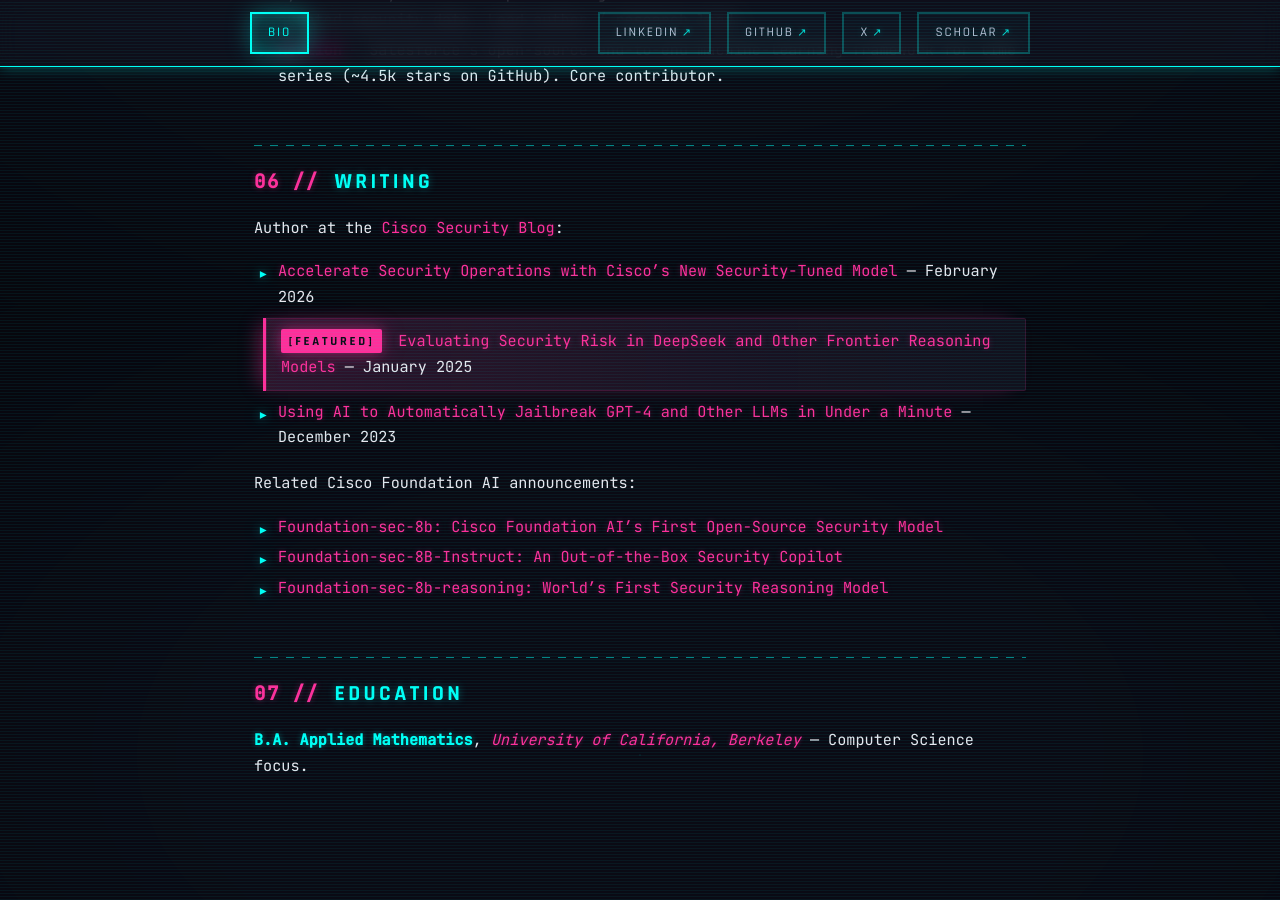
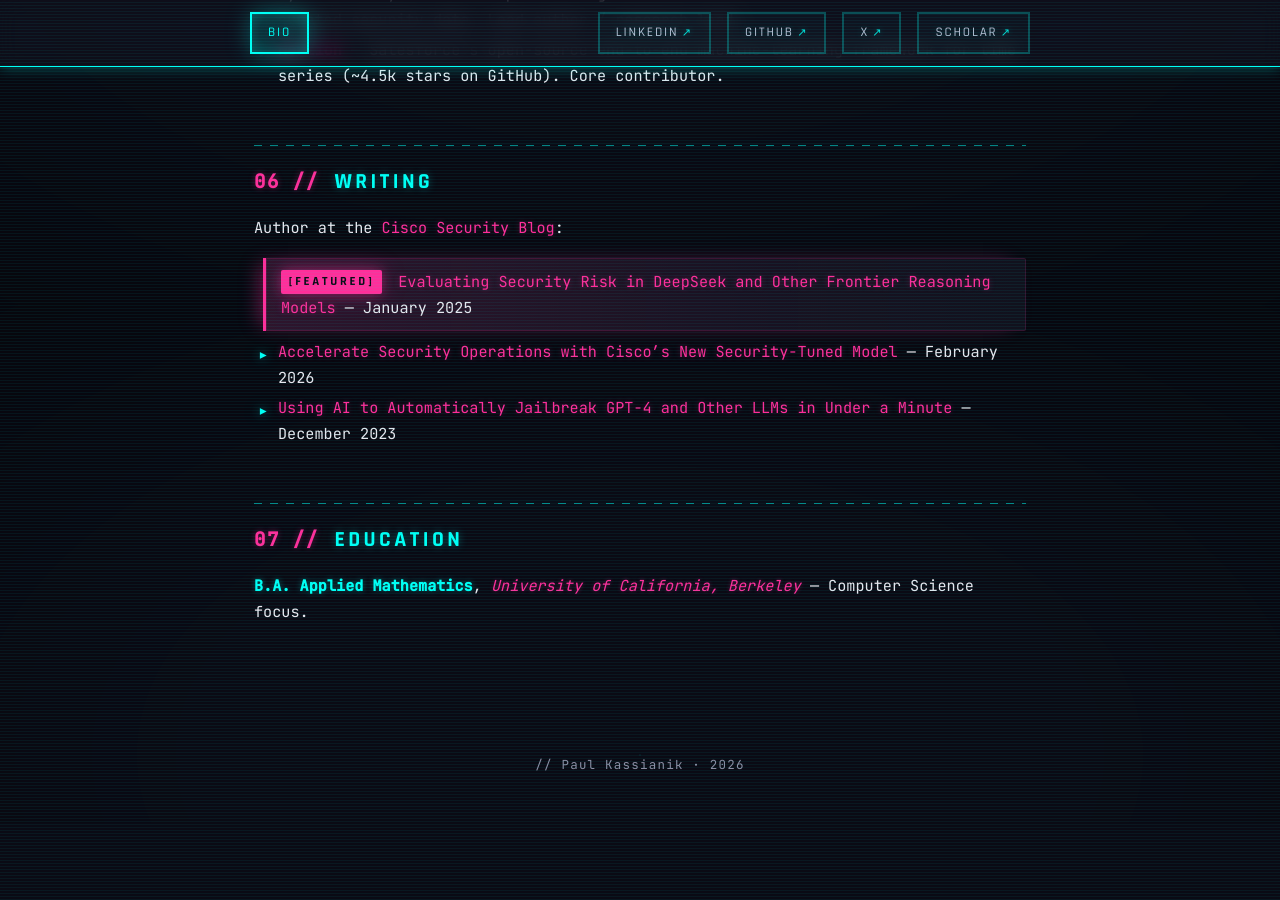
Before and after one commit to paulkass/paulkass.github.io, a Jekyll site: the page built from index.md, in a window 1280 px wide and 900 px high, scrolled down 2395 px. Built offline with Jekyll 4.4.1, drawn with Linux system fonts in a browser that asks for light colours.

Commit message:
Pin featured writing to top; drop Foundation AI announcements list

```diff
--- a/index.md
+++ b/index.md
@@ -102,15 +102,9 @@
 
 Author at the [Cisco Security Blog](https://blogs.cisco.com/author/paulkass):
 
+- <span class="featured-tag">[FEATURED]</span> [Evaluating Security Risk in DeepSeek and Other Frontier Reasoning Models](https://blogs.cisco.com/security/evaluating-security-risk-in-deepseek-and-other-frontier-reasoning-models) — January 2025
 - [Accelerate Security Operations with Cisco's New Security-Tuned Model](https://blogs.cisco.com/security/accelerate-security-operations-with-ciscos-new-security-tuned-model) — February 2026
-- <span class="featured-tag">[FEATURED]</span> [Evaluating Security Risk in DeepSeek and Other Frontier Reasoning Models](https://blogs.cisco.com/security/evaluating-security-risk-in-deepseek-and-other-frontier-reasoning-models) — January 2025
 - [Using AI to Automatically Jailbreak GPT-4 and Other LLMs in Under a Minute](https://blogs.cisco.com/ai/using-ai-to-automatically-jailbreak-gpt-4-and-other-llms-in-under-a-minute) — December 2023
-
-Related Cisco Foundation AI announcements:
-
-- [Foundation-sec-8b: Cisco Foundation AI's First Open-Source Security Model](https://blogs.cisco.com/security/foundation-sec-cisco-foundation-ai-first-open-source-security-model)
-- [Foundation-sec-8B-Instruct: An Out-of-the-Box Security Copilot](https://blogs.cisco.com/security/foundation-sec-8b-instruct-out-of-the-box-security-copilot)
-- [Foundation-sec-8b-reasoning: World's First Security Reasoning Model](https://blogs.cisco.com/security/foundation-sec-8b-reasoning-worlds-first-security-reasoning-model)
 
 ## Education
 
```
